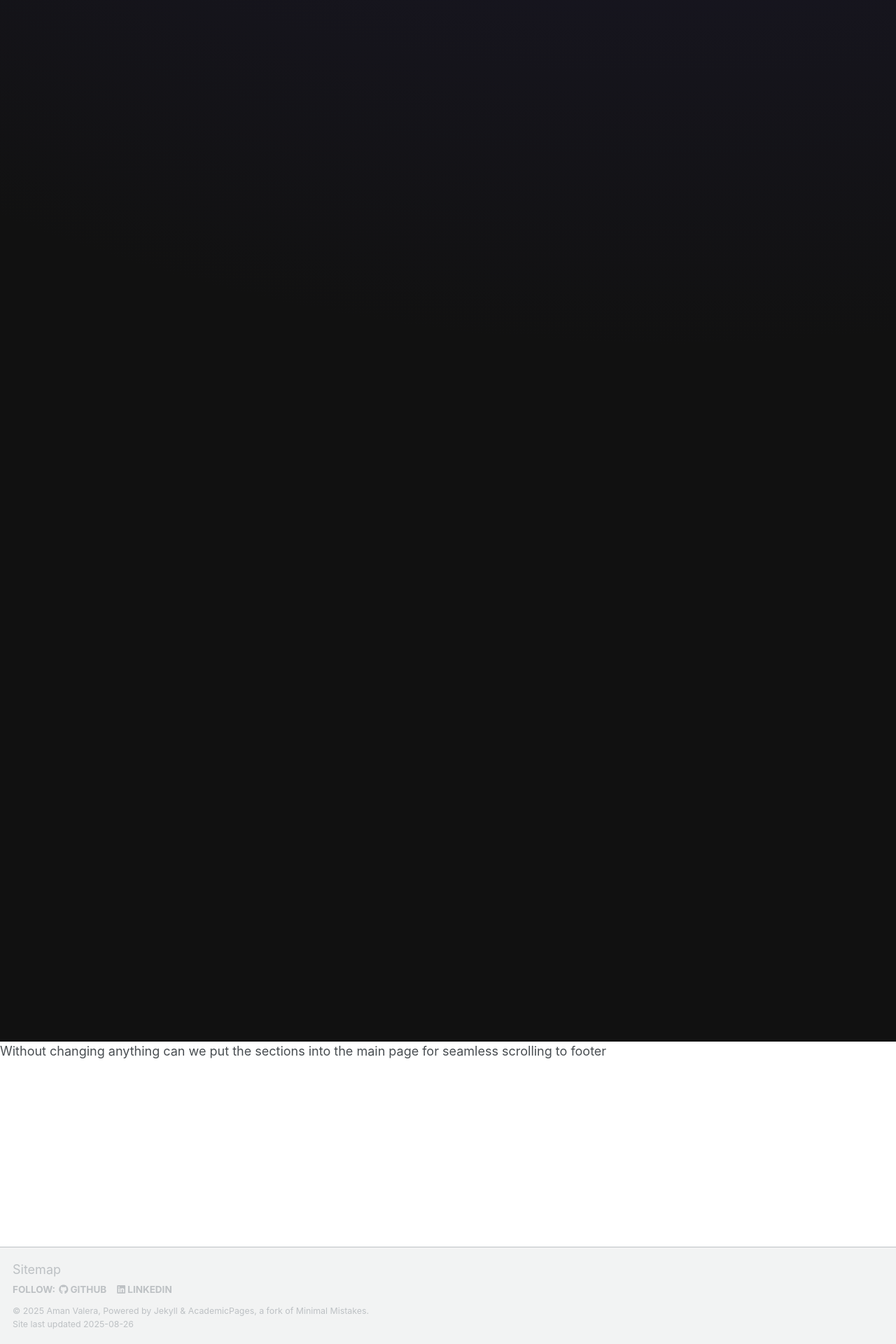
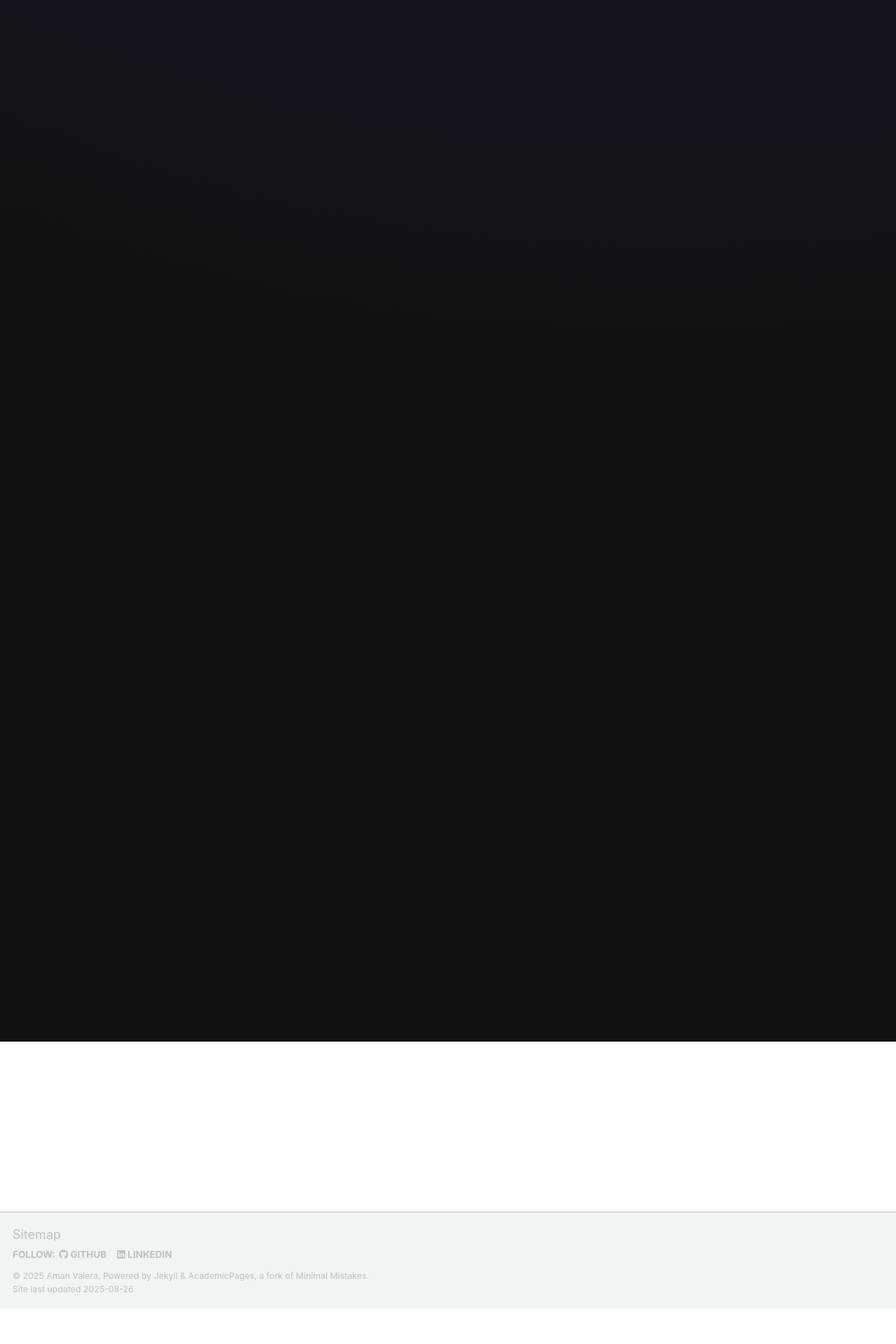
Before and after one commit to amanvalera/amanvalera.github.io, a Jekyll site: the page built from _pages/about.md, in a window 1280 px wide. Shown: the part 3075-4995 px from the top of the page at 70% size. Built offline with Jekyll 4.4.1, drawn with Linux system fonts in a browser that asks for light colours; some web fonts are replaced; a script that is not in the unit is left out; after the commit the page ends 4944 px from its top, so only the background shows below that.

Commit message:
Update about.md

```diff
--- a/_pages/about.md
+++ b/_pages/about.md
@@ -163,5 +163,3 @@
 </section>
 
 </div>
-
-Without changing anything can we put the sections into the main page for seamless scrolling to footer
```
